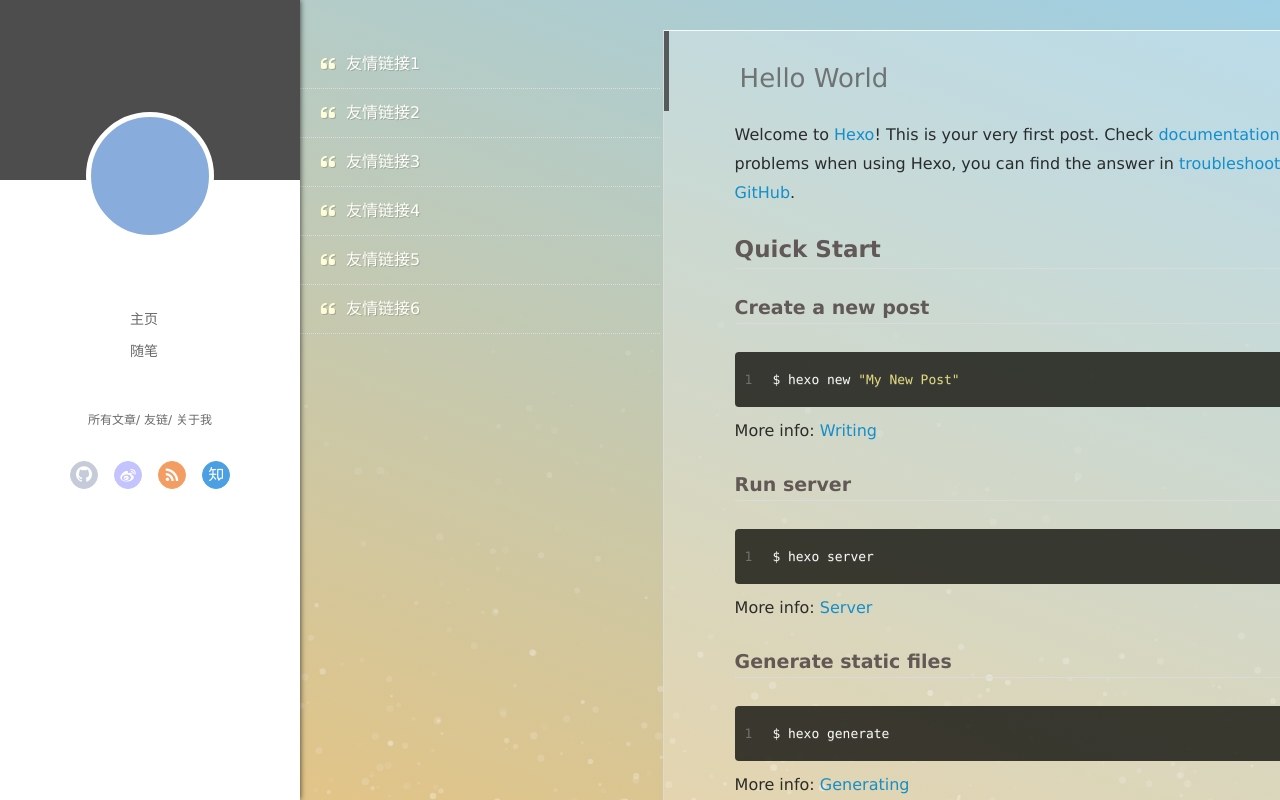
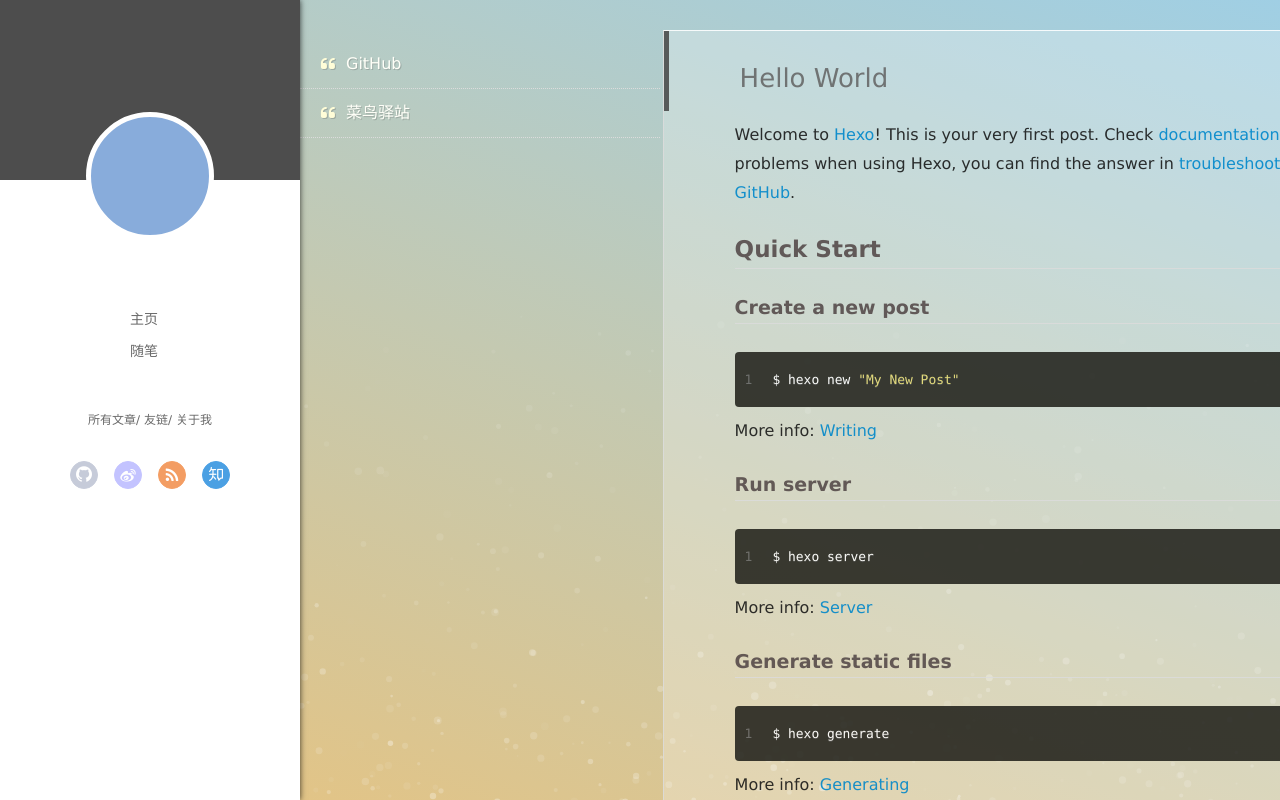
Before and after one commit to guozhiheng1997/guozhiheng1997.github.io, a plain HTML site: page 2021/03/26/hello-world/index.html in a window 1280 px wide. Both pictures are taken after a click on the link "友链". Drawn offline with Linux system fonts and the light colour scheme; no server answers.

Commit message:
Site updated: 2021-03-31 19:07:32

```diff
--- a/2021/03/26/hello-world/index.html
+++ b/2021/03/26/hello-world/index.html
@@ -460,27 +460,11 @@
         <ul class="search-ul">
 
             <li class="search-li">
-              <a href="http://localhost:4000/" target="_blank" class="search-title"><i class="icon-quo-left icon"></i>友情链接1</a>
+              <a href="https://github.com/guozhiheng1997" target="_blank" class="search-title"><i class="icon-quo-left icon"></i>GitHub</a>
             </li>
 
             <li class="search-li">
-              <a href="http://localhost:4000/" target="_blank" class="search-title"><i class="icon-quo-left icon"></i>友情链接2</a>
-            </li>
-
-            <li class="search-li">
-              <a href="http://localhost:4000/" target="_blank" class="search-title"><i class="icon-quo-left icon"></i>友情链接3</a>
-            </li>
-
-            <li class="search-li">
-              <a href="http://localhost:4000/" target="_blank" class="search-title"><i class="icon-quo-left icon"></i>友情链接4</a>
-            </li>
-
-            <li class="search-li">
-              <a href="http://localhost:4000/" target="_blank" class="search-title"><i class="icon-quo-left icon"></i>友情链接5</a>
-            </li>
-
-            <li class="search-li">
-              <a href="http://localhost:4000/" target="_blank" class="search-title"><i class="icon-quo-left icon"></i>友情链接6</a>
+              <a href="/www.runoob.com" target="_blank" class="search-title"><i class="icon-quo-left icon"></i>菜鸟驿站</a>
             </li>
 
         </ul>
@@ -491,7 +475,7 @@
 
     	<section class="tools-section tools-section-me" q-show="aboutme">
 
-  	  		<div class="aboutme-wrap" id="js-aboutme">很惭愧&lt;br&gt;&lt;br&gt;只做了一点微小的工作&lt;br&gt;谢谢大家</div>
+  	  		<div class="aboutme-wrap" id="js-aboutme">一个刚刚工作三年的Java小学生,这个博客就是为了见证自己的学习过程&lt;br&gt;焦虑和恐慌来自于,现实跟不上内心的欲望</div>
 
     	</section>
 
--- /dev/null
+++ b/content.json
@@ -0,0 +1 @@
+[{"title":"我的第一篇博客文章","date":"2021-03-26T10:30:36.000Z","path":"2021/03/26/我的第一篇博客文章/","tags":[]},{"title":"Hello World","date":"2021-03-26T09:48:57.863Z","path":"2021/03/26/hello-world/","tags":[]}]
```
Also changed, not shown: 2021/03/26/我的第一篇博客文章/index.html (+3 -19 lines), archives/2021/03/index.html (+3 -19 lines), archives/2021/index.html (+3 -19 lines), archives/index.html (+3 -19 lines), index.html (+3 -19 lines).
